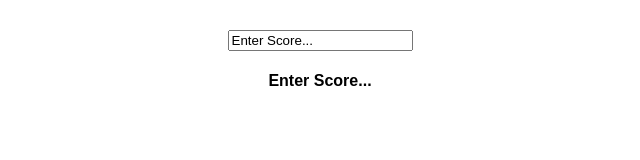
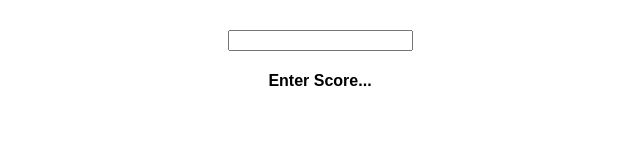
Before and after one commit to piscaj/scoreboard, a React (Create React App) app: page / in a window 1280 px wide. Shown: the top 160 px of the page, without its empty margins (320-960 px from the left). Built offline with nearby package versions, Linux system fonts and the light colour scheme.

Commit message:
Added protocol testing stuff

```diff
--- a/src/protocolTest.js
+++ b/src/protocolTest.js
@@ -1,22 +1,25 @@
 
 import React, { Component } from 'react';
+import { toHex } from './convertHex.js';
+
 
 class DigitProtocolTest extends Component {
     constructor(props) {
       super(props);
       this.state = {
-        data: 'Enter Score...'
+        text: 'Enter Score...'
       }
       this.updateState = this.updateState.bind(this);
     };
     updateState(e) {
-      this.setState({data: e.target.value});
+      //Change text string to ascii character and convert to hex.
+      this.setState({text: e.target.value.charCodeAt(0).toString(16)});
     }
     render() {
       return(
         <div>
-        <input type="text" value = {this.state.data} onChange = {this.updateState}/>
-          <h4>{this.state.data}</h4>
+        <input type="text" onChange = {this.updateState}/>
+          <h4>{this.state.text}</h4>
         </div>
       );
     }
```
